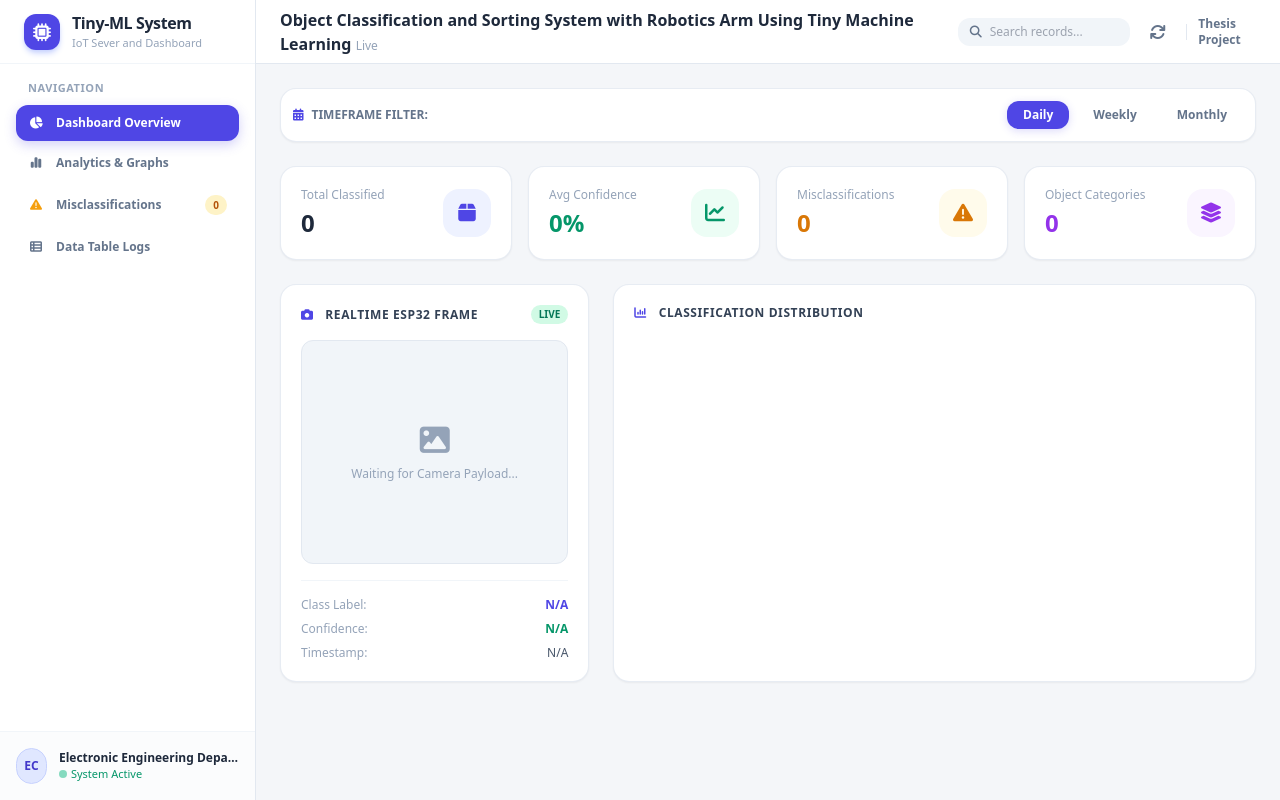
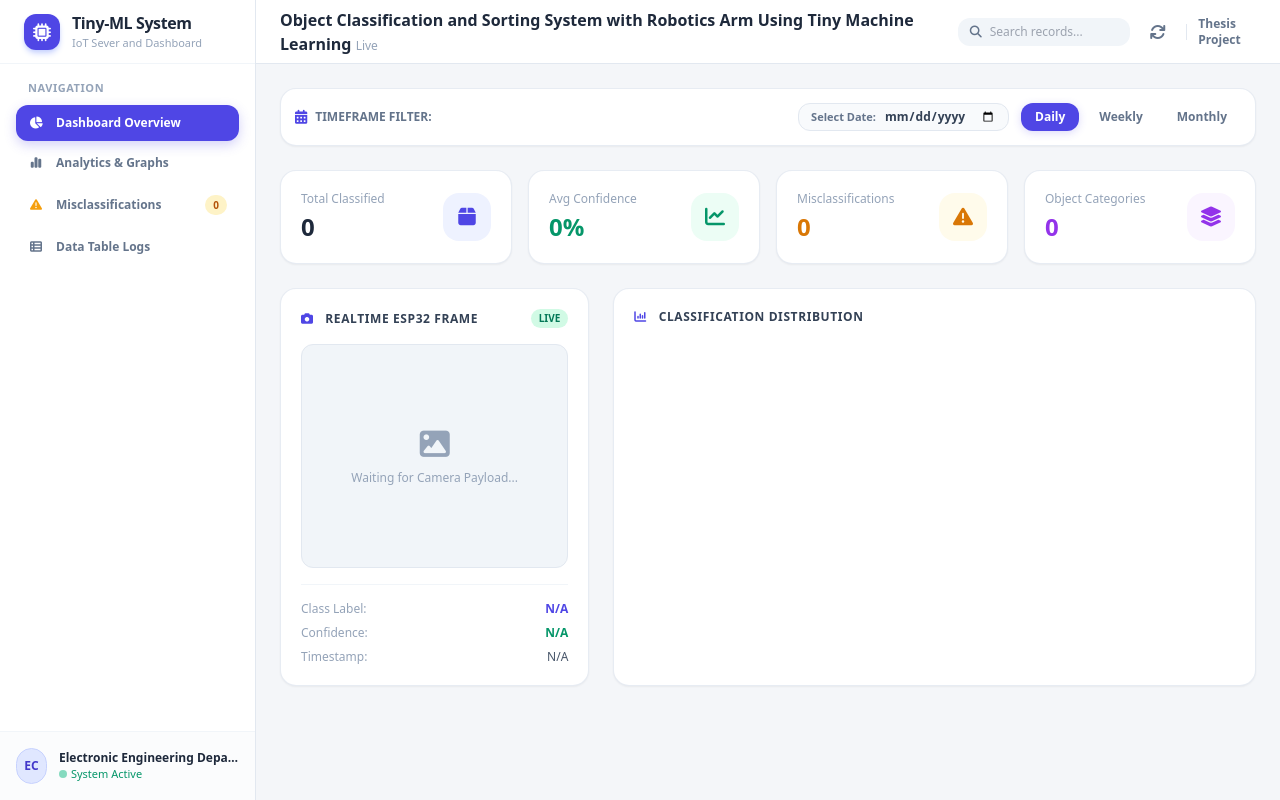
Before and after one commit to BeLL-Umbr3llA/esp32, a website: page public/index.html in a window 1280 px wide. Drawn offline with nearby package versions, Linux system fonts and the light colour scheme; no server answers.

Commit message:
Update index.html

```diff
--- a/public/index.html
+++ b/public/index.html
@@ -22,14 +22,12 @@
     <!-- Left Navigation Sidebar -->
     <aside id="sidebar" class="w-64 bg-white border-r border-slate-200 flex flex-col justify-between shrink-0 fixed md:relative inset-y-0 left-0 z-40 transform -translate-x-full md:translate-x-0 transition-transform duration-200 ease-in-out">
         <div>
-
             <div class="h-16 px-6 border-b border-slate-100 flex items-center justify-between">
                 <div class="flex items-center gap-3">
                     <div class="w-9 h-9 rounded-xl bg-indigo-600 text-white flex items-center justify-center font-bold shadow-md shadow-indigo-200">
                         <i class="fa-solid fa-microchip text-lg"></i>
                     </div>
                     <div>
-
                         <h1 class="text-base font-bold text-slate-800 tracking-tight">Tiny-ML System</h1>
                         <p class="text-[11px] text-slate-400 font-medium">IoT Sever and Dashboard</p>
                     </div>
@@ -70,13 +68,12 @@
             </div>
         </div>
 
-        <!-- System User Status (ပြင်ဆင်ထားသော စာသား ၂) -->
+        <!-- System User Status -->
         <div class="p-4 border-t border-slate-100 bg-slate-50/50 flex items-center gap-3">
             <div class="w-9 h-9 rounded-full bg-indigo-100 border border-indigo-200 flex items-center justify-center text-indigo-700 font-bold text-xs">
                 EC
             </div>
             <div class="overflow-hidden">
-                <!-- User Profile / Project Name ပြောင်းလဲထားသည် -->
                 <p class="text-xs font-bold text-slate-800 truncate">Electronic Engineering Department</p>
                 <p class="text-[11px] text-emerald-600 font-medium flex items-center gap-1">
                     <span class="w-2 h-2 rounded-full bg-emerald-500 animate-pulse"></span> System Active
@@ -87,7 +84,6 @@
 
     <!-- Main Wrapper -->
     <div class="flex-1 flex flex-col min-w-0 overflow-hidden">
-
 
         <header class="h-16 bg-white border-b border-slate-200 px-6 flex items-center justify-between shrink-0">
             <div class="flex items-center gap-4">
@@ -104,7 +100,7 @@
                     <i class="fa-solid fa-magnifying-glass"></i>
                     <input type="text" placeholder="Search records..." class="bg-transparent border-none focus:outline-none text-xs text-slate-700 w-32">
                 </div>
-                <button onclick="fetchDashboardData()" class="p-2 text-slate-500 hover:text-indigo-600 hover:bg-indigo-50 rounded-xl transition">
+                <button onclick="fetchDashboardData()" class="p-2 text-slate-500 hover:text-indigo-600 hover:bg-indigo-50 rounded-xl transition" title="Refresh Data">
                     <i class="fa-solid fa-arrows-rotate"></i>
                 </button>
                 <div class="h-4 w-px bg-slate-200"></div>
@@ -115,15 +111,25 @@
         <!-- Dynamic Main Content Window -->
         <main class="flex-1 overflow-y-auto p-4 md:p-6 space-y-6">
 
-            <!-- Filter Bar (Day, Week, Month) -->
-            <div class="flex flex-col sm:flex-row justify-between items-start sm:items-center bg-white p-3 rounded-2xl border border-slate-200/80 shadow-sm gap-3">
-                <div class="text-xs font-bold text-slate-500 flex items-center gap-2">
-                    <i class="fa-solid fa-calendar-days text-indigo-600"></i> TIMEFRAME FILTER:
+            <!-- Filter Bar with Specific Date Picker Integration -->
+            <div class="flex flex-col lg:flex-row justify-between items-start lg:items-center bg-white p-3.5 rounded-2xl border border-slate-200/80 shadow-sm gap-4">
+                <div class="text-xs font-bold text-slate-500 flex items-center gap-2 shrink-0">
+                    <i class="fa-solid fa-calendar-days text-indigo-600 text-sm"></i> TIMEFRAME FILTER:
                 </div>
-                <div class="flex gap-2">
-                    <button onclick="setFilter('day')" id="btn-day" class="filter-btn active px-4 py-1.5 rounded-xl text-xs font-bold transition">Daily</button>
-                    <button onclick="setFilter('week')" id="btn-week" class="filter-btn px-4 py-1.5 rounded-xl text-xs font-bold text-slate-500 hover:bg-slate-100 transition">Weekly</button>
-                    <button onclick="setFilter('month')" id="btn-month" class="filter-btn px-4 py-1.5 rounded-xl text-xs font-bold text-slate-500 hover:bg-slate-100 transition">Monthly</button>
+
+                <div class="flex flex-wrap items-center gap-3 w-full lg:w-auto">
+                    <!-- Specific Date Input -->
+                    <div class="flex items-center gap-2 bg-slate-50 border border-slate-200 rounded-xl px-3 py-1 text-xs">
+                        <label for="specific-date" class="text-slate-500 font-semibold text-[11px] whitespace-nowrap">Select Date:</label>
+                        <input type="date" id="specific-date" onchange="onDateSearch()" class="bg-transparent border-none focus:outline-none text-xs font-bold text-slate-700 cursor-pointer">
+                    </div>
+
+                    <!-- Preset Buttons -->
+                    <div class="flex gap-1.5">
+                        <button onclick="setFilter('day')" id="btn-day" class="filter-btn active px-3.5 py-1.5 rounded-xl text-xs font-bold transition">Daily</button>
+                        <button onclick="setFilter('week')" id="btn-week" class="filter-btn px-3.5 py-1.5 rounded-xl text-xs font-bold text-slate-500 hover:bg-slate-100 transition">Weekly</button>
+                        <button onclick="setFilter('month')" id="btn-month" class="filter-btn px-3.5 py-1.5 rounded-xl text-xs font-bold text-slate-500 hover:bg-slate-100 transition">Monthly</button>
+                    </div>
                 </div>
             </div>
 
```
